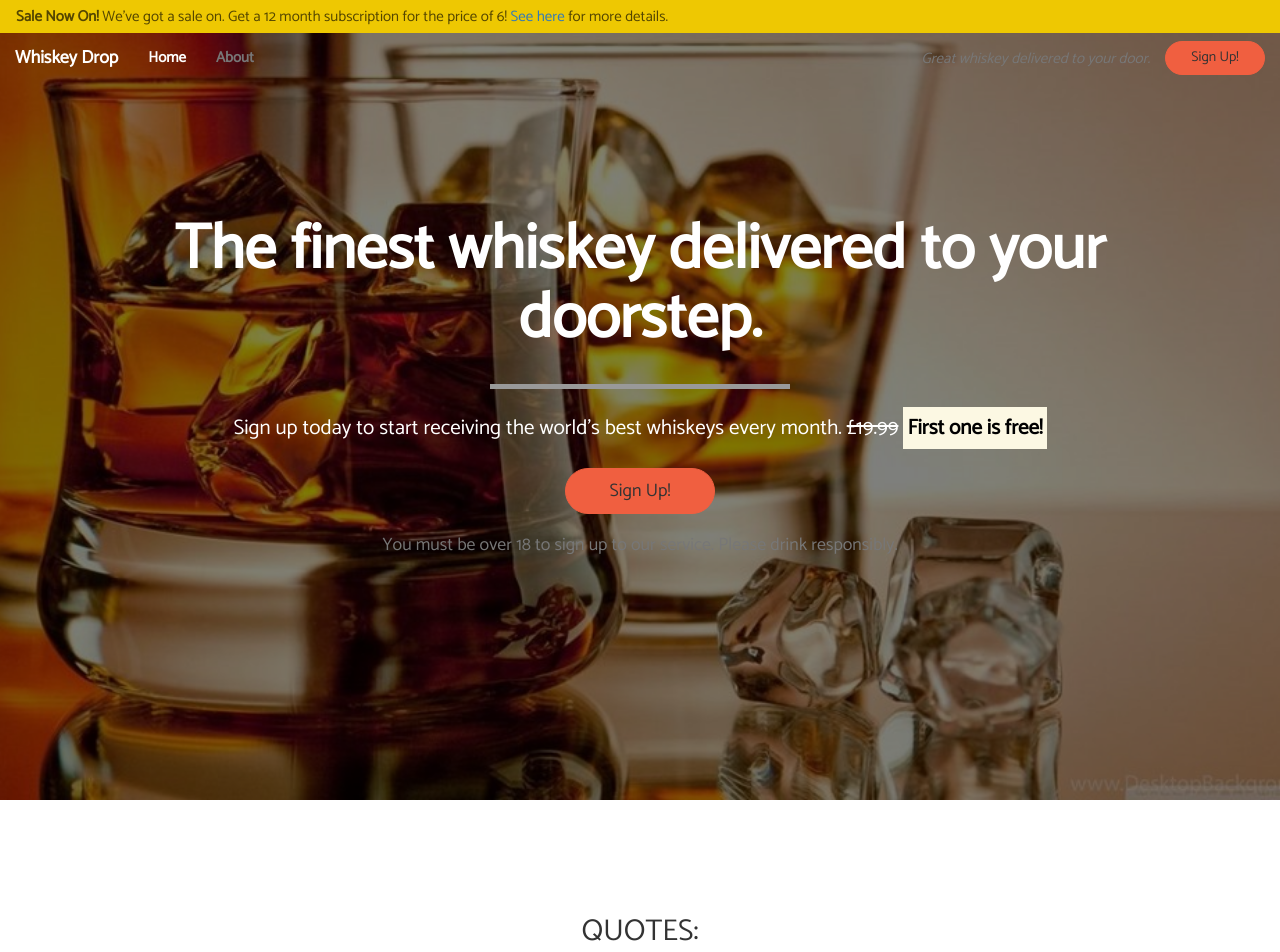
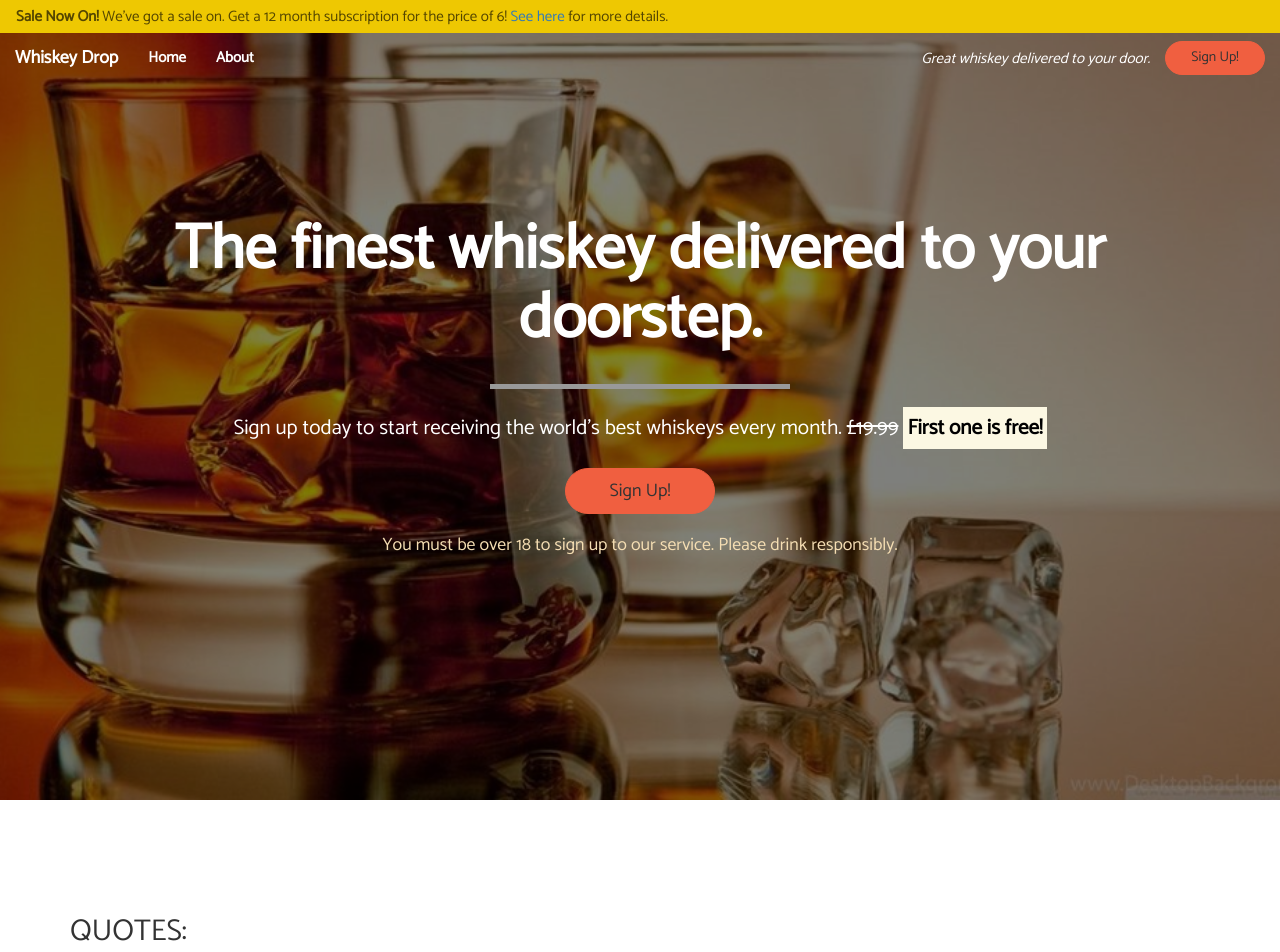
Before and after one commit to WhatDoWeKnow/whiskey-test-page, a plain HTML site: page index.html in a window 1280 px wide. Shown: the top 952 px of the page. Drawn offline with nearby package versions, Linux system fonts and the light colour scheme.

Commit message:
Alet changes

```diff
--- a/css/styles.css
+++ b/css/styles.css
@@ -92,6 +92,10 @@ body {
     font-weight: bold;
 }
 
+.navbar-default .navbar-nav>li>a {
+    color: white;
+}
+
 
 .navbar-default .navbar-nav>.active>a,
 .navbar-default .navbar-nav>.active>a:focus,
@@ -118,6 +122,10 @@ body {
     background-color: orange;
 }
 
+.navbar-text i {
+    color: white;
+}
+
 /* Jumbotorn centre piece */
 
 .jumbotron {
@@ -133,6 +141,10 @@ body {
 .jumbotron .lead {
     color: white;
     margin: 25px 0;
+}
+
+.text-muted small {
+    color: wheat;
 }
 
 /* Block divider hr */
@@ -187,7 +199,7 @@ body {
 .page-header {
     margin-bottom: 0;
     border-bottom: 0;
-    text-align: center;
+    align: center;
 }
 
 .page-header h2 {
```
